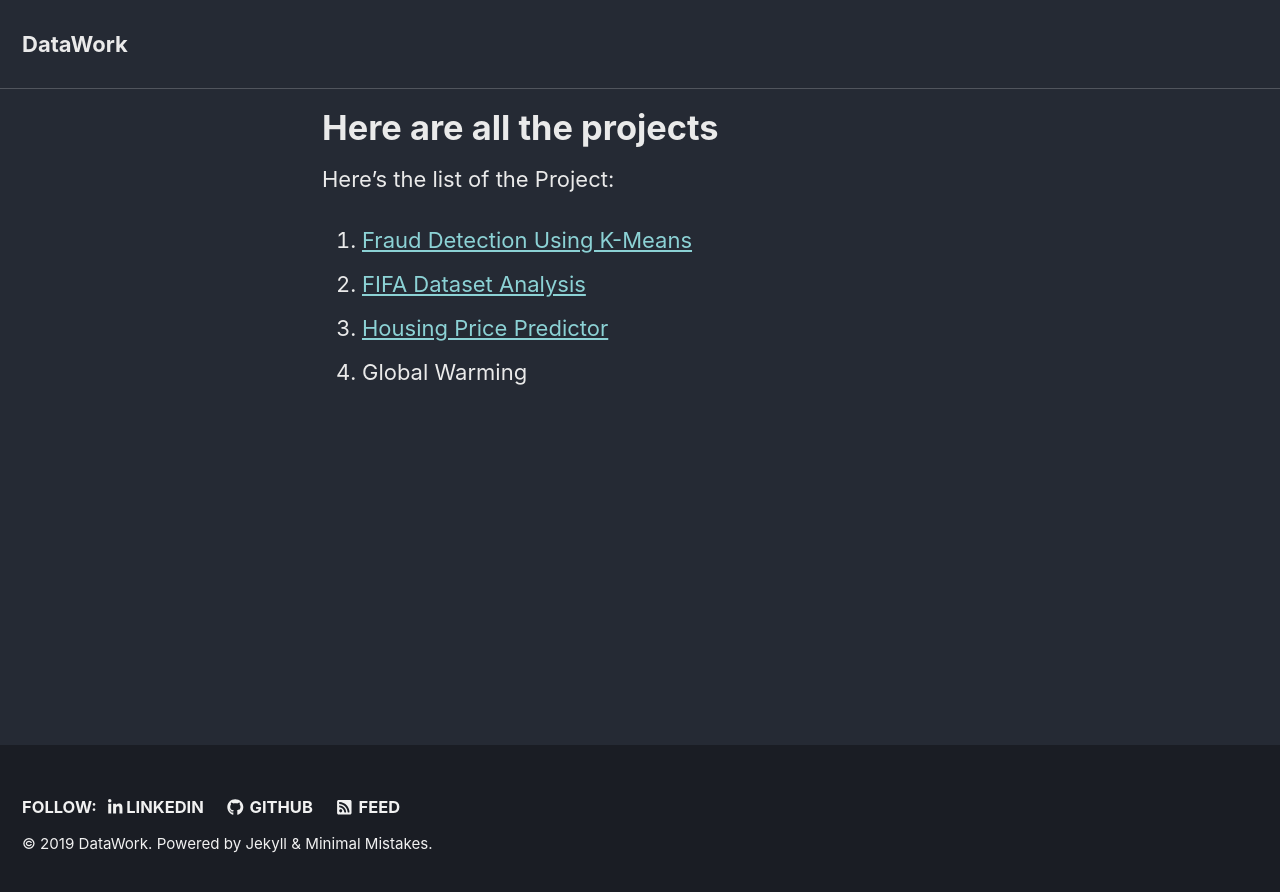
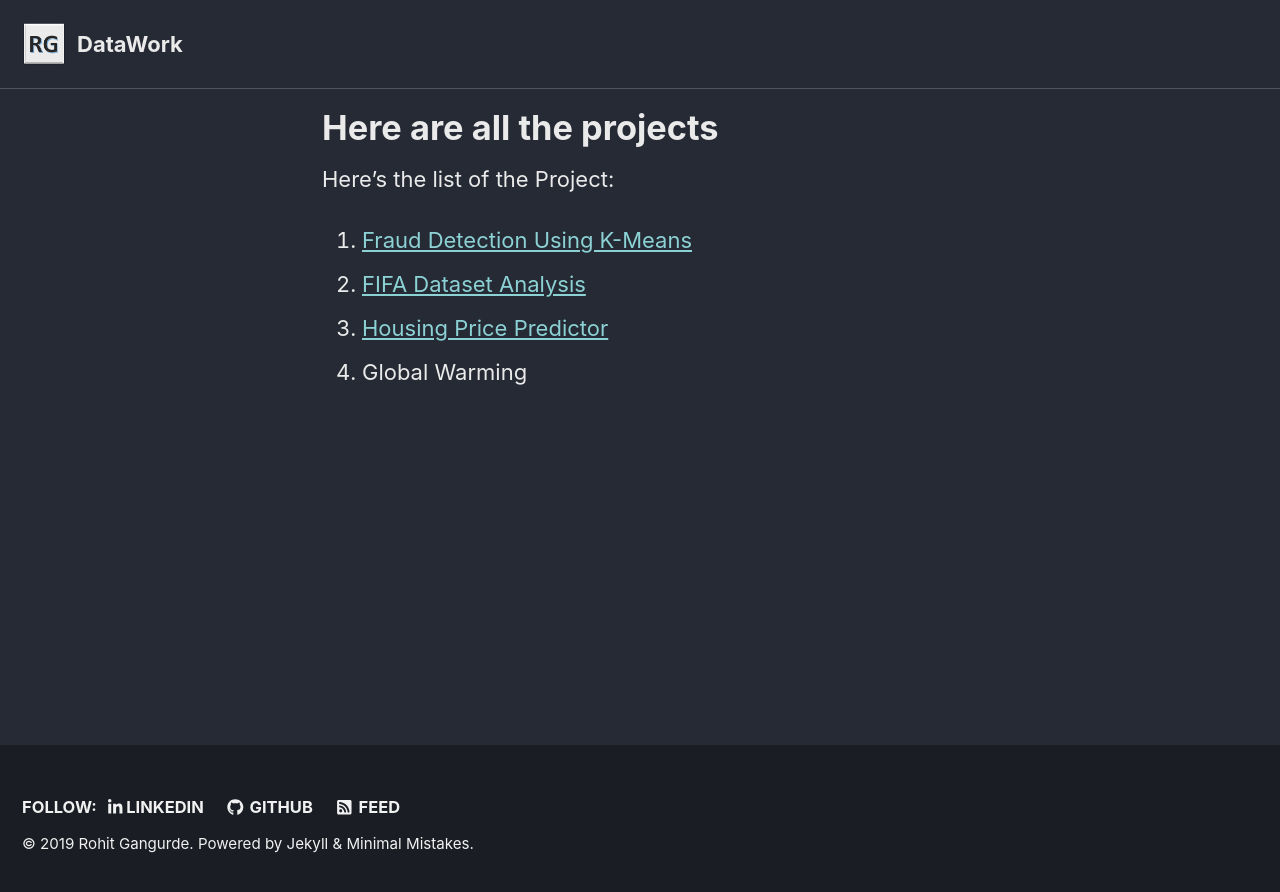
Before and after one commit to rohitgang/rohitgang.github.io, a Jekyll site: the page built from _pages/Projects.md, in a window 1280 px wide. Shown: the top 892 px of the page. Built offline with Jekyll 4.4.1, drawn with Linux system fonts in a browser that asks for light colours; cached includes are drawn as plain includes; nearby versions of some CDN libraries.

Commit message:
Updated homepage

```diff
--- a/_config.yml
+++ b/_config.yml
@@ -18,13 +18,13 @@ minimal_mistakes_skin    : "dark" # "air", "aqua", "contrast", "dark", "dirt", "
 locale                   : "en-US"
 title                    : "DataWork"
 title_separator          : "-"
-#name                     : "Rohit Gangurde"
+name                     : "Rohit Gangurde"
 description              : "An insight into my projects."
 url                      : "https://rohitgang.github.io" # the base hostname & protocol for your site e.g. "https://mmistakes.github.io"
 baseurl                  : # the subpath of your site, e.g. "/blog"
 repository               : "rohitgang" # GitHub username/repo-name e.g. "mmistakes/minimal-mistakes"
 teaser                   : # path of fallback teaser image, e.g. "/assets/images/500x300.png"
-logo                     : #"/images/logo.png" # path of logo image to display in the masthead, e.g. "/assets/images/88x88.png"
+logo                     : "/images/Logo.png" # path of logo image to display in the masthead, e.g. "/assets/images/88x88.png"
 masthead_title           : "" # overrides the website title displayed in the masthead, use " " for no title
 # breadcrumbs            : false # true, false (default)
 words_per_minute         : 200
```
